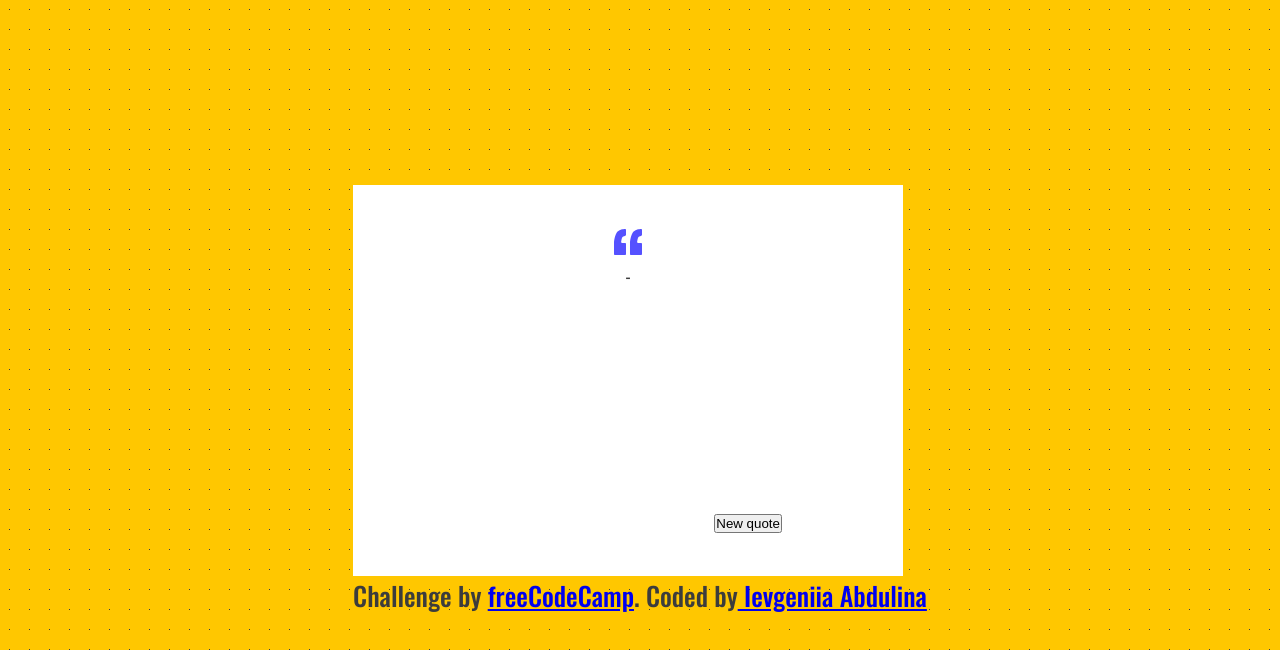
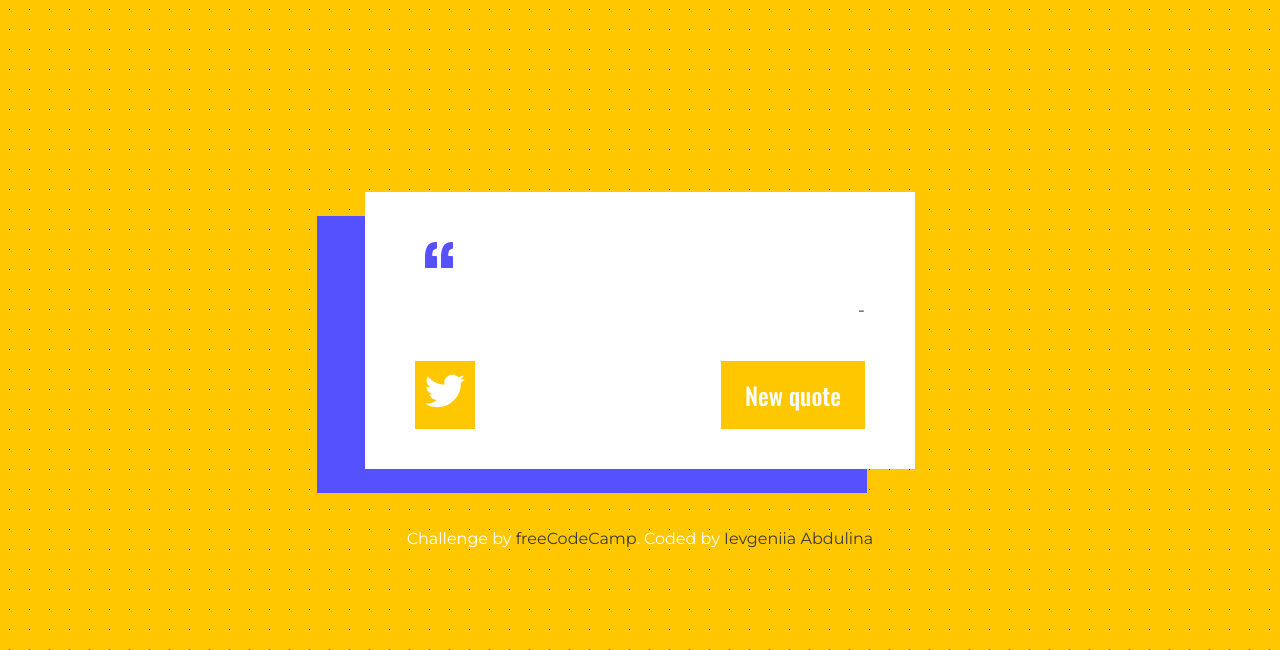
Before and after one commit to IevgeniiaAbdulina/Random-Quote-Machine, a React (Create React App) app: page / in a window 1280 px wide. Shown: the top 650 px of the page. Built offline with nearby package versions, Linux system fonts and the light colour scheme; no server answers.

Commit message:
Added Quote Card Style

```diff
--- a/css/App.css
+++ b/css/App.css
@@ -24,22 +24,111 @@ body {
   height: auto;
   padding: 40px 50px;
   background-color: #fff;
+  box-shadow: -48px 24px 0px 0px #5551ff;
+}
+
+.quote-text-box {
+  display: flex;
+}
+
+.quote-text-box img {
+  width: 28px;
+  height: auto;
+  align-self: start;
+  padding: 10px;
 }
 
 .quote-text {
-  font-size: 32px;
+  font-size: 24px;
+  font-weight: 700;
+  line-height: 38px;
+  margin: 0;
+  animation: fadeIn 0.5s ease-in;
+  background: linear-gradient(to bottom, rgba(255, 255, 255, 0) 24px, rgba(85, 81, 255, 0.25) 24px, rgba(85, 81, 255, 0.25) 38px);
+  background-repeat: repeat-y;
+  background-size: 100% 38px;
 }
 
 .quote-author {
-  font-size: 16px;
+  font-size: 18px;
+  font-family: "Montserrat", sans-serif;
+  font-weight: 500;
+  padding-top: 20px;
+  text-align: end;
 }
 
-footer {
+@keyframes fadeIn {
+  from {
+    opacity: 0;
+  }
+  to {
+    opacity: 1;
+  }
+}
+
+.buttons {
+  display: flex;
+  justify-content: space-between;
+  padding-top: 40px;
+}
+
+.buttons a {
+  background-color: #ffc700;
+}
+
+.buttons a:hover {
+  background-color: #ffe380;
+  transition: all 0.3s ease-in-out;
+}
+
+.buttons a img {
+  width: 40px;
+  height: 40px;
+  padding: 10px;
+}
+
+.button {
+  background-color: #ffc700;
+  color: #fff;
+  padding: 16px 24px;
+  border: none;
+  font-family: "Oswald", sans-serif;
+  font-size: 24px;
+  font-weight: 500;
+}
+
+.button:hover {
+  cursor: pointer;
+  background-color: #f2e3ae;
+  transition: all 0.3s ease-in-out;
+}
+
+.button:focus {
+  outline: none;
+}
+
+.attribution {
+  margin: 60px 0;
+  font-family: "Montserrat", sans-serif;
   color: #fff;
   font-size: 16px;
+  text-align: center;
+  font-weight: 500;
 }
 
-footer a {
+.attribution a {
+  color: #3c3c3c;
   text-decoration: none;
-  color: #918ffd;
+  font-weight: 500;
 }
+
+.attribution a:hover {
+  font-weight: 600;
+  color: #5551ff;
+  transition: all 0.3s ease-in-out;
+}
+
+::selection {
+  background-color: #5551ff;
+  color: #fff;
+}
--- a/src/App.js
+++ b/src/App.js
@@ -46,7 +46,7 @@ class App extends React.Component {
           </div>
           <p id="author" className="quote-author">- {this.state.quoteItem.author}</p>
           <div className="buttons">
-            <a id="tweet-quote" href="twitter.com/intent/tweet" target="_blank">
+            <a id="tweet-quote" href="https://twitter.com/intent/tweet" target="_blank" rel="noreferrer">
               <img src={twitterIc} alt="twitter icon" />
             </a>
             <button id="new-quote" className="button" onClick={this.getQuote}>New quote</button>
--- a/src/App.scss
+++ b/src/App.scss
@@ -49,29 +49,126 @@ body {
   background-size: $dot-space $dot-space;
 }
 
-// Quote Box Style
+// Quote Card Style
 .quote {
   text-align: center;
   width: 450px;
   height: auto;
   padding: 40px 50px;
-  background-color: #fff;
+  background-color: $color-white;
+  box-shadow: -48px 24px 0px 0px $color-blue;
+
+  &-text-box {
+    display: flex;
+
+    img {
+      width: 28px;
+      height: auto;
+      align-self: start;
+      padding: 10px;
+    }
+  }
 
   &-text {
-    font-size: 32px;
+    font-size: 24px;
+    font-weight: 700;
+    line-height: 38px;
+    margin: 0;
+    animation: fadeIn 0.5s ease-in;
+    // Custom underline text
+    background: linear-gradient(
+      to bottom,
+      rgba(255, 255, 255, 0) 24px,
+      rgba(85, 81, 255, 0.25) 24px,
+      rgba(85, 81, 255, 0.25) 38px
+    );
+    background-repeat: repeat-y;
+    background-size: 100% 38px;
   }
 
   &-author {
-    font-size: 16px;
+    font-size: 18px;
+    font-family: $secondary-font-family;
+    font-weight: 500;
+    padding-top: 20px;
+    text-align: end;
   }
 }
 
-footer {
-  color: #fff;
-  font-size: 16px;
+@keyframes fadeIn {
+  from {
+    opacity: 0;
+  }
+  to {
+    opacity: 1;
+  }
+}
+
+.buttons {
+  display: flex;
+  justify-content: space-between;
+  padding-top: 40px;
 
   a {
-    text-decoration: none;
-    color: #918ffd;
+    background-color: $primary-color-yellow;
+
+    &:hover {
+      background-color: lighten($primary-color-yellow, 25%);
+      transition: all 0.3s ease-in-out;
+    }
+
+    img {
+      width: 40px;
+      height: 40px;
+      padding: 10px;
+    }
   }
 }
+
+.button {
+  background-color: $primary-color-yellow;
+  color: $color-white;
+  padding: 16px 24px;
+  border: none;
+  font-family: $main-font-family;
+  font-size: 24px;
+  font-weight: 500;
+
+  &:hover {
+    cursor: pointer;
+    background-color: $color-light-yellow;
+    transition: all 0.3s ease-in-out;
+  }
+
+  &:focus {
+    outline: none;
+  }
+}
+
+// Attribution Style
+.attribution {
+  margin: 60px 0;
+  font-family: $secondary-font-family;
+  color: $color-white;
+  font-size: 16px;
+  text-align: center;
+  font-weight: 500;
+
+  a {
+    color: $color-dark-grey;
+    text-decoration: none;
+    font-weight: 500;
+
+    &:hover {
+      font-weight: 600;
+      color: $color-blue;
+      transition: all 0.3s ease-in-out;
+    }
+  }
+}
+
+// Overriding the Default Text Selection Color
+::selection {
+  background-color: $color-blue;
+  color: $color-white;
+}
```
Also changed, not shown: 1 other file (tests, documents, lock files or other folders).
